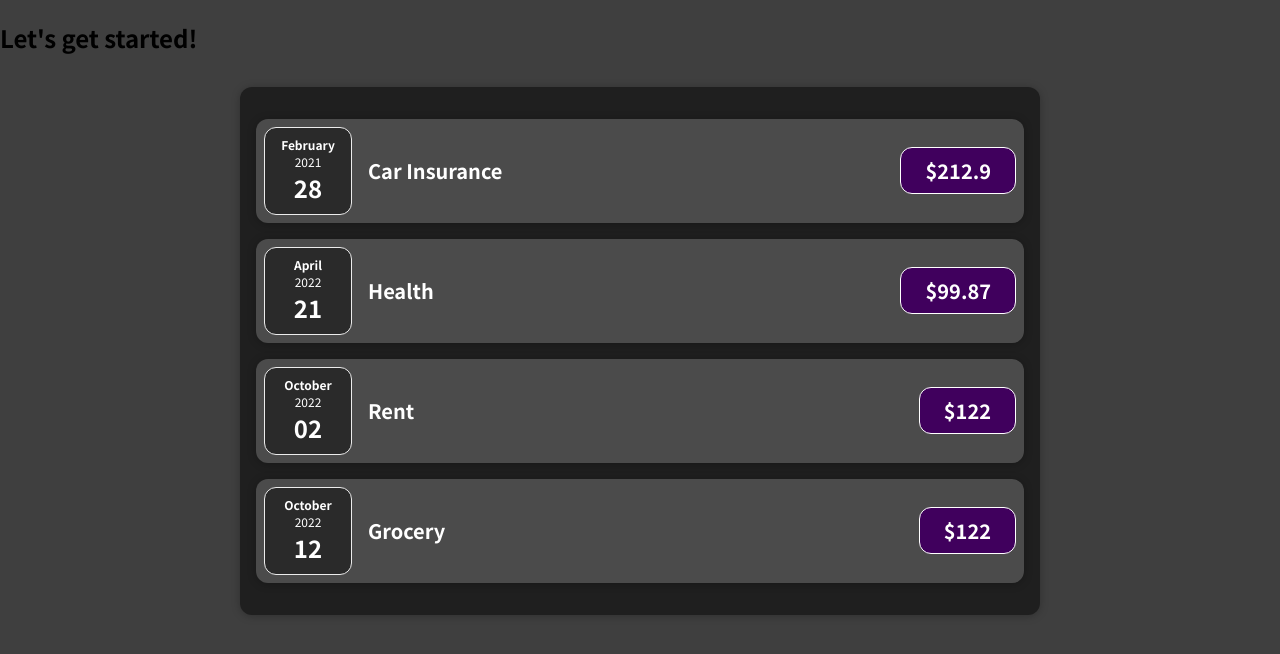
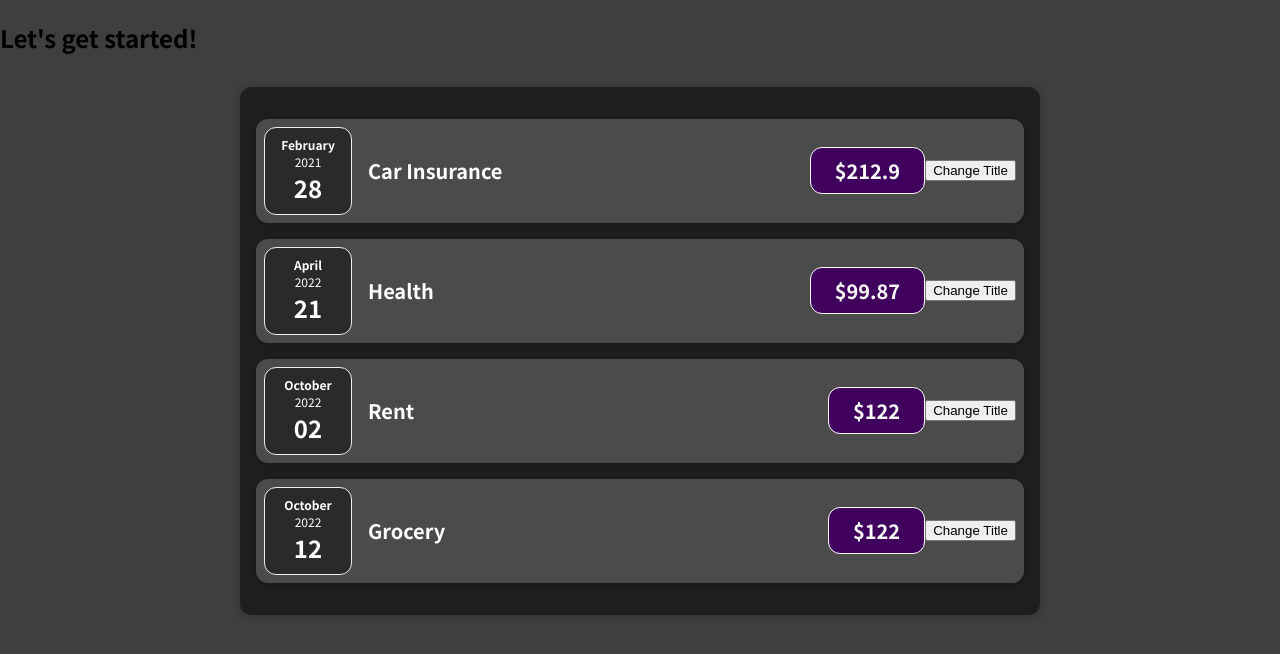
Before and after one commit to SwarajKaran/Expense-Tracker, a React (Create React App) app: page / in a window 1280 px wide. Shown: the top 654 px of the page. Built offline with nearby package versions, Linux system fonts and the light colour scheme.

Commit message:
Into to useState

```diff
--- a/src/components/Expenses/ExpenseItem.js
+++ b/src/components/Expenses/ExpenseItem.js
@@ -1,14 +1,20 @@
+import { useState } from 'react';
 import './ExpenseItem.css';
 import ExpenseDate from './ExpenseDate';
 import Card from '../UI/Card';
 const ExpenseItem = (props) => {
+  const [title, setTitle] = useState(props.title);
+  const clickHandler = () => {
+    setTitle('Updated!');
+  };
   return (
     <Card className="expense-item">
       <ExpenseDate date={props.date} />
       <div className="expense-item__description">
-        <h2>{props.title}</h2>
+        <h2>{title}</h2>
         <div className="expense-item__price">${props.amount}</div>
       </div>
+      <button onClick={clickHandler}>Change Title</button>
     </Card>
   );
 };
```
